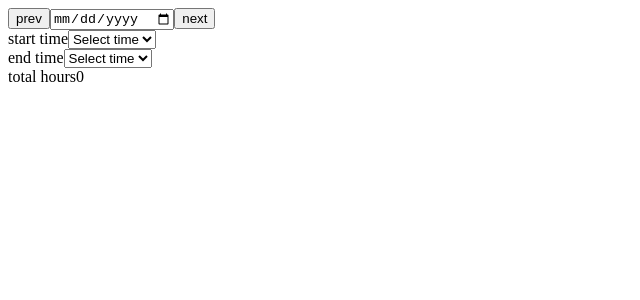
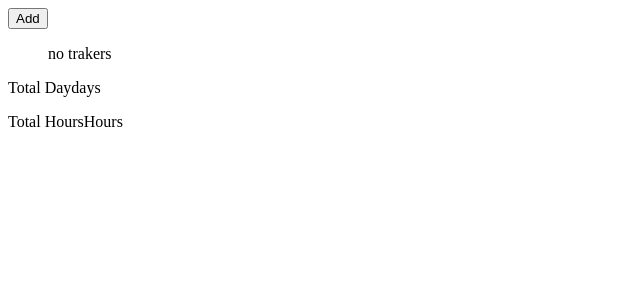
Before and after one commit to TimmyChan99/time-tracker, a React (Vite) app: page / in a window 1280 px wide. Shown: the top 300 px of the page, without its empty margins (0-640 px from the left). Built offline with nearby package versions, Linux system fonts and the light colour scheme.

Commit message:
User can Add new tracker and update it

```diff
--- a/package.json
+++ b/package.json
@@ -10,7 +10,8 @@
   },
   "dependencies": {
     "react": "^18.2.0",
-    "react-dom": "^18.2.0"
+    "react-dom": "^18.2.0",
+    "react-uuid": "^2.0.0"
   },
   "devDependencies": {
     "@types/react": "^18.0.27",
--- a/src/App.tsx
+++ b/src/App.tsx
@@ -1,11 +1,39 @@
 import DateRow from './components/DateRow';
-import TrackerProvider from './TrackerProvider';
+import { useTracker } from './TrackerProvider';
 
 function App() {
+  const { tracker, addTracker, trackerList } = useTracker();
+  const trackers = trackerList?.map((item) => (
+    <li key={item.id}>
+      <DateRow tracker={item} />
+    </li>
+  ));
+  const hanldleClick = () => {
+    addTracker(tracker);
+    console.log(trackerList);
+  };
+
   return (
-    <TrackerProvider>
-      <DateRow />
-    </TrackerProvider>
+    <main>
+      <button type="button" onClick={hanldleClick}>
+        Add
+      </button>
+      <ul>{trackers.length === 0 ? 'no trakers' : trackers}</ul>
+      <footer>
+        <div>
+          <p>
+            <span>Total Day</span>
+            <span>days</span>
+          </p>
+        </div>
+        <div>
+          <p>
+            <span>Total Hours</span>
+            <span>Hours</span>
+          </p>
+        </div>
+      </footer>
+    </main>
   );
 }
 
--- a/src/TrackerProvider.tsx
+++ b/src/TrackerProvider.tsx
@@ -1,11 +1,14 @@
 import React, { useContext, createContext, useState, useMemo } from 'react';
+import uuid from 'react-uuid';
 
 type TrackerContextType = {
-  tracker: Tracker; // should be array of Trackers
-  updateTracker: (key: string, value: string) => void;
+  updateTracker: (key: string, value: string, id: string) => void;
+  addTracker: (NewTracker: Tracker) => void;
+  trackerList: Tracker[];
 };
 
 type Tracker = {
+  id: string;
   date: string;
   startTime: string;
   endTime: string;
@@ -14,6 +17,7 @@ type Tracker = {
 };
 
 const trackerInitialValue = {
+  id: '',
   date: '',
   startTime: '',
   endTime: '',
@@ -22,21 +26,45 @@ const trackerInitialValue = {
 };
 
 const TrackerContext = createContext<TrackerContextType>({
-  tracker: trackerInitialValue,
   updateTracker: () => {},
+  trackerList: [],
+  addTracker: () => {},
 });
 
 export const useTracker = () => useContext(TrackerContext);
 
 function TrackerProvider({ children }: { children: React.ReactNode }) {
-  const [tracker, setTracker] = useState<Tracker>(trackerInitialValue);
+  const [trackerList, setTrackerList] = useState<Tracker[]>([]);
 
-  const updateTracker = (key: string, value: string) => {
-    setTracker((prevTracker) => ({ ...prevTracker, [key]: value }));
+  // add tracker to tracker list if tracker is not empty
+  const addTracker = (NewTracker = trackerInitialValue) => {
+    setTrackerList((prevTrackerList) => [
+      ...prevTrackerList,
+      { ...NewTracker, id: uuid() },
+    ]);
+    // add to firebase
+    // if (  <== check if tracker is empty for firebase
+    //   NewTracker.date === '' ||
+    //   NewTracker.startTime === '' ||
+    //   NewTracker.endTime === ''
+    // )
+    //   return;
+  };
+
+  const updateTracker = (key: string, value: string, id: string) => {
+    setTrackerList((prevTrackerList) => {
+      const updatedTrackerList = prevTrackerList.map((item) => {
+        if (item.id === id) {
+          return { ...item, [key]: value };
+        }
+        return item;
+      });
+      return updatedTrackerList;
+    });
   };
 
   // eslint-disable-next-line react/jsx-no-constructed-context-values
-  const value = { tracker, updateTracker };
+  const value = { updateTracker, addTracker, trackerList };
 
   return (
     <TrackerContext.Provider value={value}>{children}</TrackerContext.Provider>
@@ -44,3 +72,4 @@ function TrackerProvider({ children }: { children: React.ReactNode }) {
 }
 
 export default TrackerProvider;
+export type { Tracker };
--- a/src/components/DateRow.tsx
+++ b/src/components/DateRow.tsx
@@ -1,25 +1,39 @@
 import DateSelector from './DateSelector';
 import TimeSelector from './TimeSelector';
-import { useTracker } from '../TrackerProvider';
+import { Tracker } from '../TrackerProvider';
 
-function DateRow() {
-  const { tracker } = useTracker();
-  const { totalHours } = tracker;
+function DateRow({ tracker }: { tracker: Tracker }) {
+  // Calculate total hours
+  const totalHours = () => {
+    const startHour = +tracker.startTime;
+    const endHour = +tracker.endTime;
+    const total = endHour - startHour;
+    if (total < 0) return <span>{total + 24}</span>;
+    return <span>{total}</span>;
+  };
 
   return (
     <div>
-      <DateSelector />
+      <DateSelector date={tracker.date} day={tracker.day} id={tracker.id} />
       <div>
         <span>start time</span>
-        <TimeSelector time="startTime" />
+        <TimeSelector
+          timeType="startTime"
+          hour={tracker.startTime}
+          id={tracker.id}
+        />
       </div>
       <div>
         <span>end time</span>
-        <TimeSelector time="endTime" />
+        <TimeSelector
+          timeType="endTime"
+          hour={tracker.endTime}
+          id={tracker.id}
+        />
       </div>
       <div>
         <span>total hours</span>
-        <span>{totalHours}</span>
+        {totalHours ? totalHours() : <span>0</span>}
       </div>
     </div>
   );
--- a/src/components/DateSelector.tsx
+++ b/src/components/DateSelector.tsx
@@ -1,4 +1,4 @@
-import { ChangeEvent } from 'react';
+import { ChangeEvent, useState } from 'react';
 import { useTracker } from '../TrackerProvider';
 
 // yyyy-mm-dd format
@@ -22,29 +22,37 @@ const setDateandDay = (date: string) => {
     day: 'numeric',
     year: 'numeric',
   });
-  const day = dateInput.toLocaleString('default', { weekday: 'long' });
-  return { dateString, day };
+  const dayString = dateInput.toLocaleString('default', { weekday: 'long' });
+  return { dateString, dayString };
 };
 
 // DateSelector component
-function DateSelector() {
-  const { tracker, updateTracker } = useTracker();
+function DateSelector({
+  date,
+  day,
+  id,
+}: {
+  date: string;
+  day: string;
+  id: string;
+}) {
+  const { updateTracker } = useTracker();
 
   // Collect date and day from input
   const handleDateChange = (e: ChangeEvent<HTMLInputElement>) => {
-    const { dateString, day } = setDateandDay(e.target.value);
-    updateTracker('date', dateString);
-    updateTracker('day', day);
+    const { dateString, dayString } = setDateandDay(e.target.value);
+    updateTracker('date', dateString, id);
+    updateTracker('day', dayString, id);
   };
 
   // Navigate to next and previous dates
   const handleDateNavigation = (action: string) => {
-    const currentDate = new Date(tracker.date);
+    const currentDate = new Date(date);
     const navigate = action === 'next' ? 1 : -1;
     currentDate.setDate(currentDate.getDate() + navigate);
-    const { dateString, day } = setDateandDay(currentDate.toString());
-    updateTracker('date', dateString);
-    updateTracker('day', day);
+    const { dateString, dayString } = setDateandDay(currentDate.toString());
+    updateTracker('date', dateString, id);
+    updateTracker('day', dayString, id);
   };
 
   return (
@@ -55,15 +63,15 @@ function DateSelector() {
       <input
         type="date"
         name="date"
-        value={dateConverter(tracker.date)}
+        value={dateConverter(date)}
         onChange={(e) => handleDateChange(e)}
         required
       />
       <button type="button" onClick={() => handleDateNavigation('next')}>
         next
       </button>
-      <div>{tracker.date}</div>
-      <div>{tracker.day}</div>
+      <div>{date}</div>
+      <div>{day}</div>
     </div>
   );
 }
--- a/src/components/TimeSelector.tsx
+++ b/src/components/TimeSelector.tsx
@@ -1,8 +1,15 @@
 import { useTracker } from '../TrackerProvider';
 
-function TimeSelector({ time }: { time: string }) {
-  const { tracker, updateTracker } = useTracker();
-  const { startTime } = tracker;
+function TimeSelector({
+  timeType,
+  hour: hourInput,
+  id,
+}: {
+  timeType: string;
+  hour: string;
+  id: string;
+}) {
+  const { updateTracker } = useTracker();
 
   const hours = [...Array(24).keys()].map((i) => {
     const hour = i < 13 ? i : i - 12;
@@ -15,19 +22,20 @@ function TimeSelector({ time }: { time: string }) {
   });
 
   const handleChange = (e: React.ChangeEvent<HTMLSelectElement>) => {
-    if (time === 'startTime') updateTracker('startTime', e.target.value);
-    if (time === 'endTime') updateTracker('endTime', e.target.value);
+    if (timeType === 'startTime')
+      updateTracker('startTime', e.target.value, id);
+    if (timeType === 'endTime') updateTracker('endTime', e.target.value, id);
   };
 
   return (
     <select required onChange={(e) => handleChange(e)}>
-      {startTime === '' ? (
+      {hourInput === '' ? (
         <option value="none" hidden>
           Select time
         </option>
       ) : (
-        <option value={+startTime} hidden>
-          {startTime}:00
+        <option value={+hourInput} hidden>
+          {hourInput}:00
         </option>
       )}
       {hours}
--- a/src/main.tsx
+++ b/src/main.tsx
@@ -1,9 +1,12 @@
 import React from 'react';
 import ReactDOM from 'react-dom/client';
 import App from './App';
+import TrackerProvider from './TrackerProvider';
 
 ReactDOM.createRoot(document.getElementById('root') as HTMLElement).render(
   <React.StrictMode>
-    <App />
+    <TrackerProvider>
+      <App />
+    </TrackerProvider>
   </React.StrictMode>
 );
```
Also changed, not shown: 1 other file (tests, documents, lock files or other folders).
